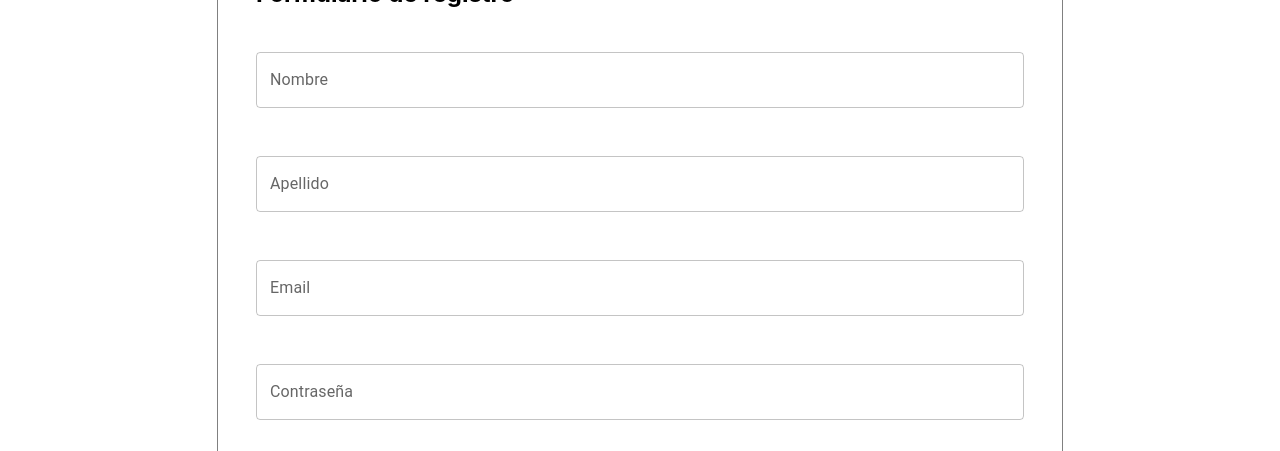
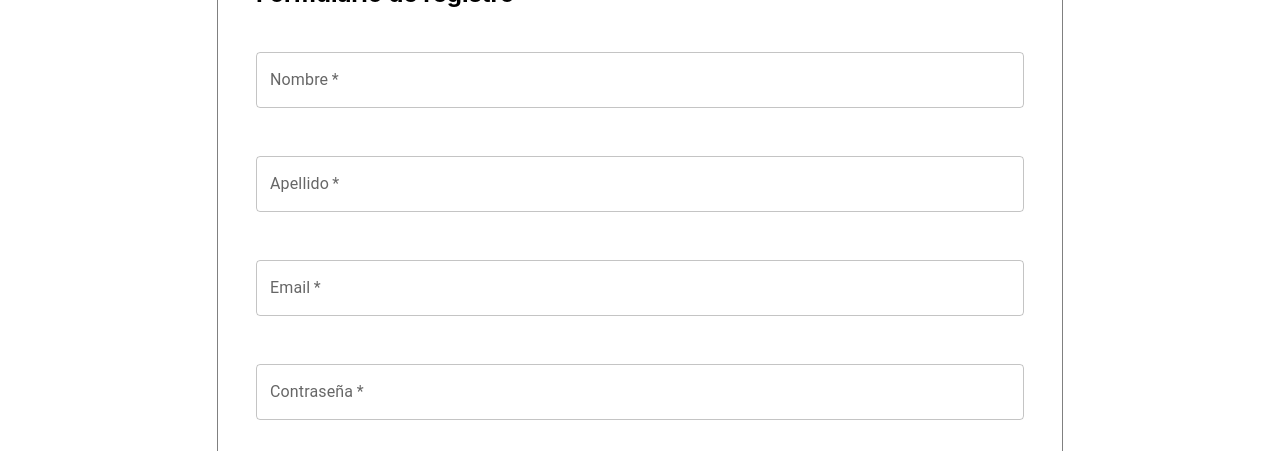
Before and after one commit to serigio04/inventario, a React (Create React App) app: page /registrar in a window 1280 px wide. Shown: the part 184-635 px from the top of the page. Built offline with nearby package versions, Linux system fonts and the light colour scheme.

Commit message:
[FIX] Se corrigio el form para no agregar usuarios sin datos

```diff
--- a/src/pages/Sesion/registrar.jsx
+++ b/src/pages/Sesion/registrar.jsx
@@ -3,7 +3,7 @@ import Box from '@mui/material/Box';
 import TextField from '@mui/material/TextField';
 import Button from '@mui/material/Button';
 import { crearUsuario } from '../../services/userService';
-import { Link } from 'react-router-dom';
+import { Link, useNavigate } from 'react-router-dom';
 
 // Estilos
 const registrarFromStyles = {
@@ -30,6 +30,8 @@ const buttonStyle = {
 }
 
 const RegistrarForm = () => {
+    const navigate = useNavigate();
+
     const [usuario, setUsuario] = useState({
         nombre: '',
         apellido: '',
@@ -44,10 +46,17 @@ const RegistrarForm = () => {
 
     const handleSubmit = async (e) => {
         e.preventDefault();
+
+            if(!usuario.nombre || !usuario.apellido || !usuario.email ||  !usuario.passwrd){
+                alert("Debe agregar contenido a todos los campos")
+                return;
+            }
         try{
             await crearUsuario(usuario);
             alert('Usuario creado exitosamente');
             console.log("Usuario creado: ", usuario)
+            navigate("/usuarios")
+
         } catch (error) {
             if(error.response?.data?.error){
                 alert("Error: " + error.response.data.error)
@@ -72,6 +81,7 @@ const RegistrarForm = () => {
                     name='nombre'
                     variant="outlined"
                     style={inputStyle}
+                    required
                     onChange={handleChange}
                 />
                 <TextField
@@ -80,6 +90,7 @@ const RegistrarForm = () => {
                     name='apellido'
                     variant="outlined"
                     style={inputStyle}
+                    required
                     onChange={handleChange}
                 />
                 <TextField
@@ -88,6 +99,7 @@ const RegistrarForm = () => {
                     name='email'
                     variant="outlined"
                     style={inputStyle}
+                    required
                     onChange={handleChange}
                 />
                 <TextField
@@ -96,6 +108,7 @@ const RegistrarForm = () => {
                     name='passwrd'
                     variant="outlined"
                     style={inputStyle}
+                    required
                     onChange={handleChange}
                 />
                 <div style={{display:"flex", flexDirection:"row"}}>
```
